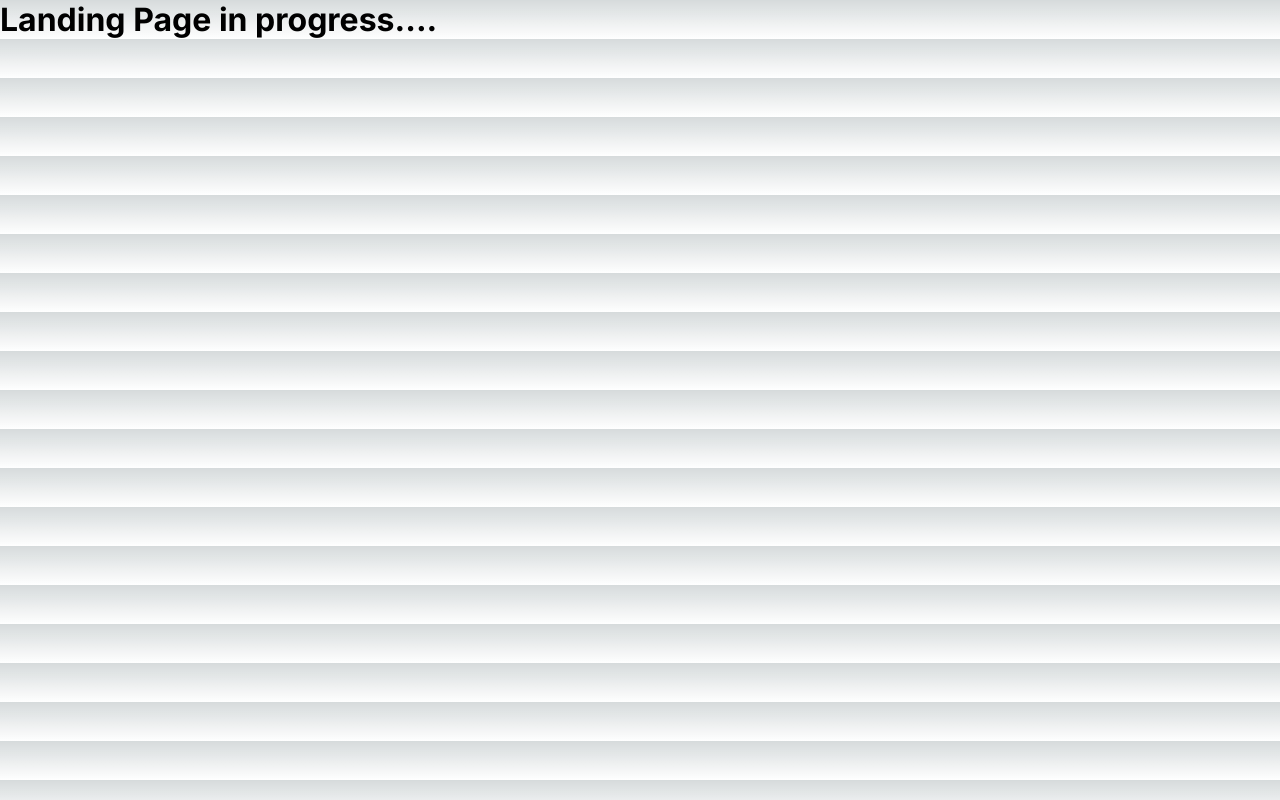
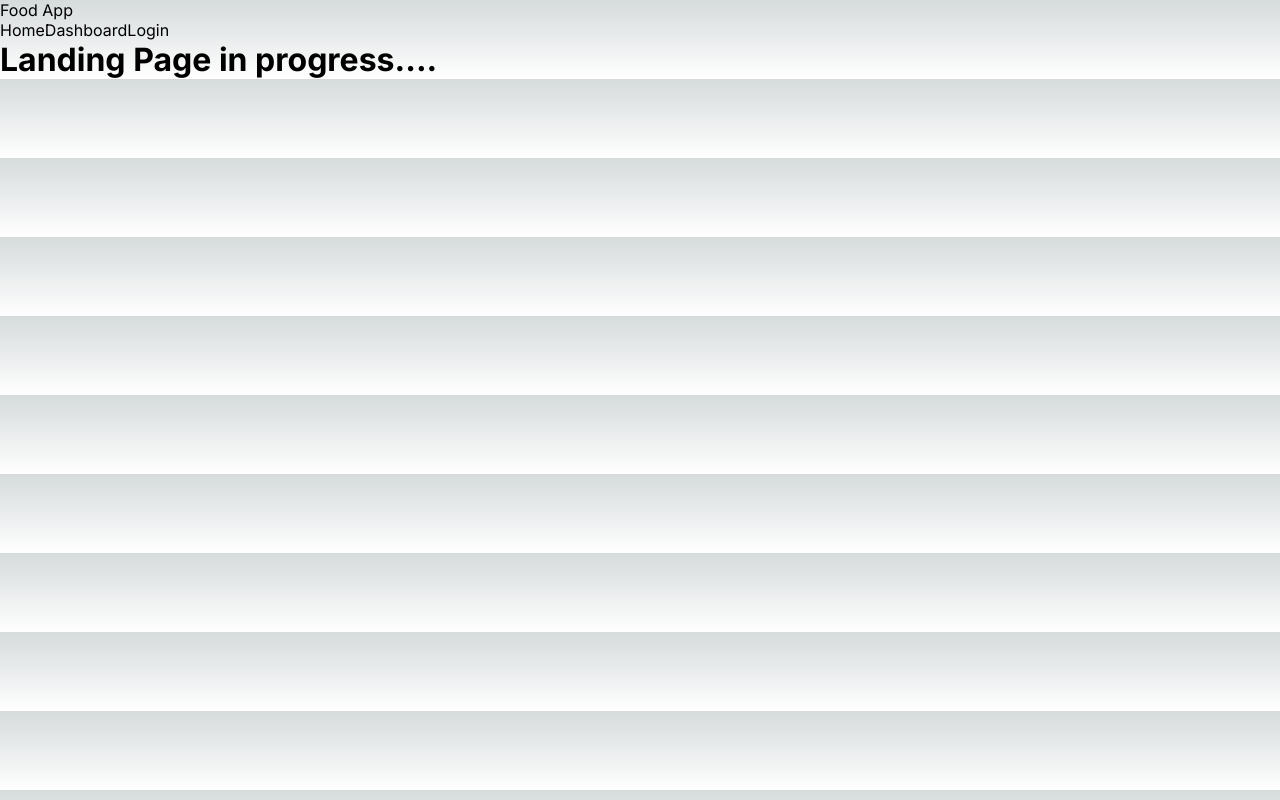
Before and after one commit to 1sAndZeros/food-app, a Next.js app: page / in a window 1280 px wide. Built offline with nearby package versions, Linux system fonts and the light colour scheme; no server answers.

Commit message:
nextauth initial setup

```diff
--- /dev/null
+++ b/src/app/api/auth/[...nextauth]/options.ts
@@ -0,0 +1,25 @@
+import GoogleProvider from 'next-auth/providers/google';
+
+export const options = {
+  // Configure one or more authentication providers
+  providers: [
+    GoogleProvider({
+      clientId: process.env.GOOGLE_ID!,
+      clientSecret: process.env.GOOGLE_SECRET!,
+    }),
+  ],
+  callbacks: {
+    async signIn({ user, account, profile, email, credentials }) {
+      return true;
+    },
+    async redirect({ url, baseUrl }) {
+      return baseUrl;
+    },
+    async session({ session, token, user }) {
+      return session;
+    },
+    async jwt({ token, user, account, profile, isNewUser }) {
+      return token;
+    },
+  },
+};
--- /dev/null
+++ b/src/app/api/auth/[...nextauth]/route.ts
@@ -0,0 +1,5 @@
+import NextAuth from 'next-auth';
+import { options } from './options';
+
+const handler = NextAuth(options);
+export { handler as GET, handler as POST };
--- a/src/app/auth/login/page.tsx
+++ /dev/null
@@ -1,3 +0,0 @@
-export default function Page() {
-  return <h1>Login Page!</h1>;
-}
--- a/src/app/auth/signup/page.tsx
+++ /dev/null
@@ -1,3 +0,0 @@
-export default function Page() {
-  return <h1>Signup Page!</h1>;
-}
--- a/src/app/layout.tsx
+++ b/src/app/layout.tsx
@@ -1,12 +1,13 @@
-import type { Metadata } from "next";
-import { Inter } from "next/font/google";
-import "./globals.css";
+import type { Metadata } from 'next';
+import { Inter } from 'next/font/google';
+import './globals.css';
+import { Navbar } from '@/components';
 
-const inter = Inter({ subsets: ["latin"] });
+const inter = Inter({ subsets: ['latin'] });
 
 export const metadata: Metadata = {
-  title: "Create Next App",
-  description: "Generated by create next app",
+  title: 'Food App',
+  description: 'Generated by create next app',
 };
 
 export default function RootLayout({
@@ -15,8 +16,11 @@ export default function RootLayout({
   children: React.ReactNode;
 }>) {
   return (
-    <html lang="en">
-      <body className={inter.className}>{children}</body>
+    <html lang='en'>
+      <body className={inter.className}>
+        <Navbar />
+        {children}
+      </body>
     </html>
   );
 }
--- /dev/null
+++ b/src/components/Navbar.tsx
@@ -0,0 +1,25 @@
+import Link from 'next/link';
+import { getServerSession } from 'next-auth';
+import { options } from '@/app/api/auth/[...nextauth]/options';
+
+const Navbar = async () => {
+  const session = await getServerSession(options);
+  return (
+    <header>
+      <nav>
+        <div>Food App</div>
+        <div>
+          <Link href='/'>Home</Link>
+          <Link href='/dashboard'>Dashboard</Link>
+          {session ? (
+            <Link href='/api/auth/signout?callbackUrl=/'>Logout</Link>
+          ) : (
+            <Link href='/api/auth/signin'>Login</Link>
+          )}
+        </div>
+      </nav>
+    </header>
+  );
+};
+
+export default Navbar;
--- a/src/components/index.ts
+++ b/src/components/index.ts
@@ -1,5 +1,4 @@
-import Component from "./Component";
+import Component from './Component';
+import Navbar from './Navbar';
 
-export {
-  Component
-}
+export { Component, Navbar };
```
Also changed, not shown: package.json (+5 -4 lines), 1 other file (tests, documents, lock files or other folders).
